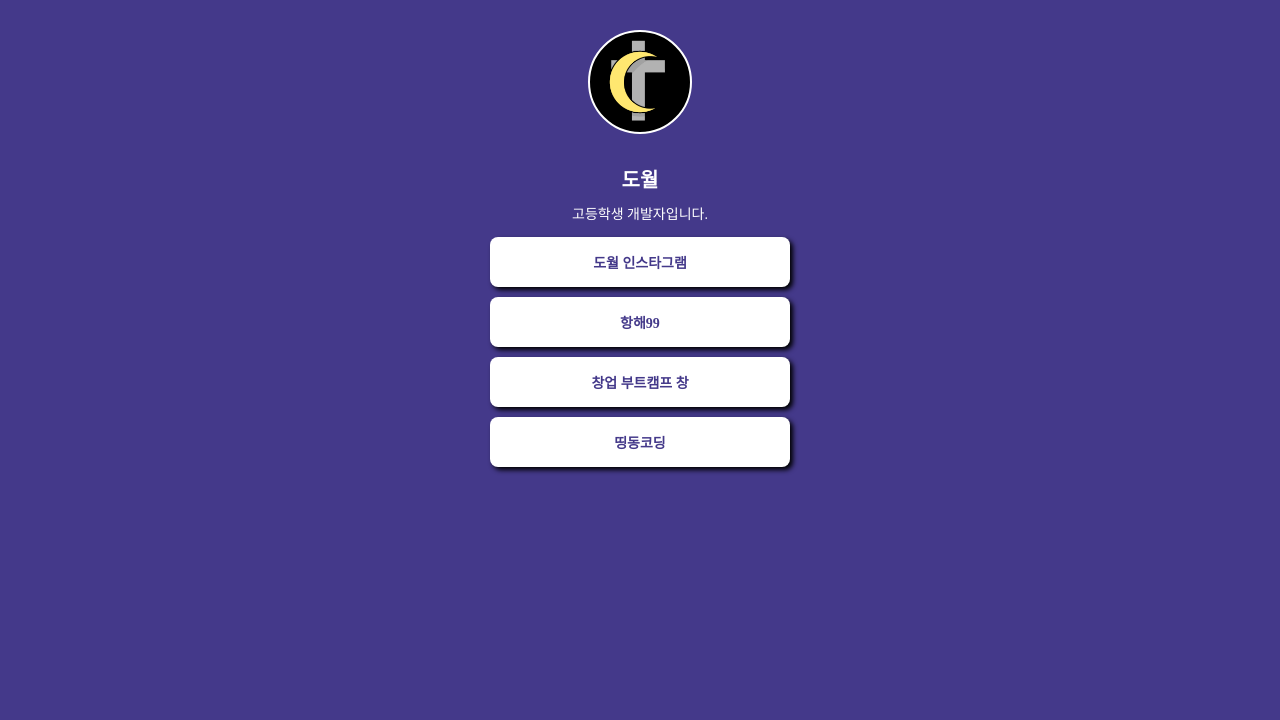
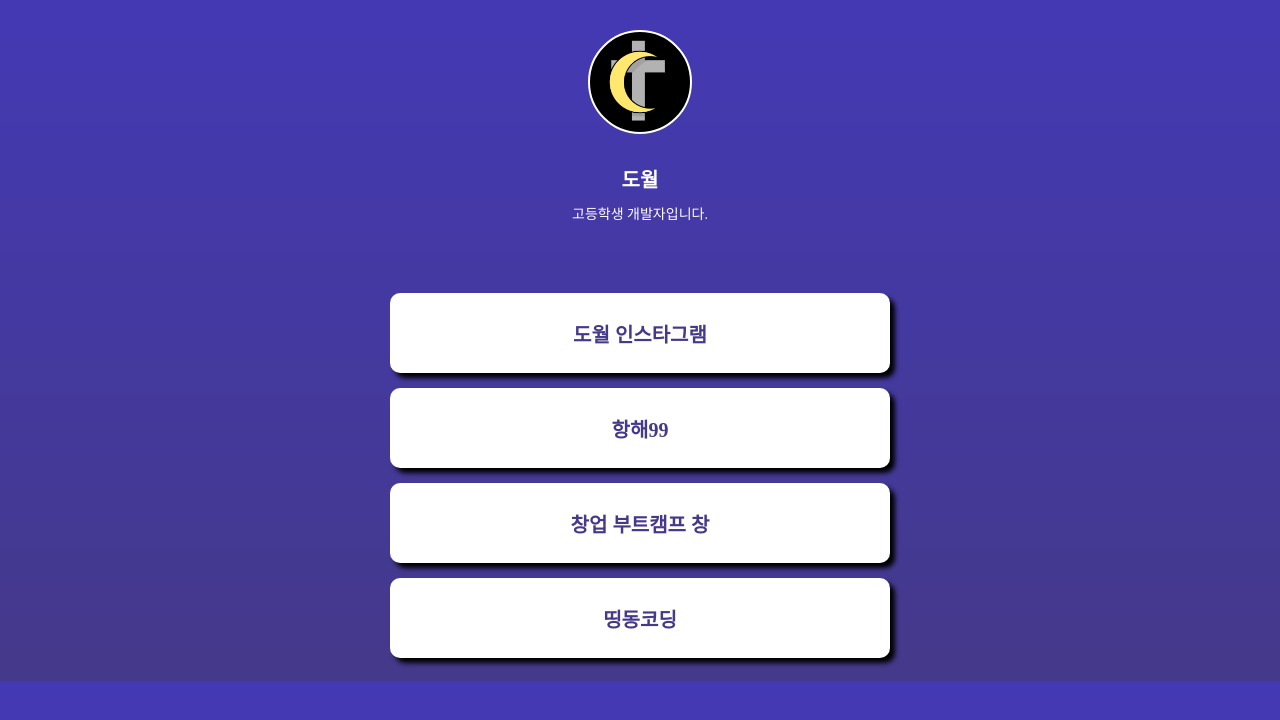
Before and after one commit to LucidDowall/portfolio, a plain HTML site: page index.html in a window 1280 px wide. Drawn offline with Linux system fonts and the light colour scheme; a web font is replaced by a local one.

Commit message:
Update index.html

```diff
--- a/index.html
+++ b/index.html
@@ -14,7 +14,8 @@
         * {
     font-family: "Pretendard",serif;}
         body {
-            background-color: #44398a;
+            background: linear-gradient(#4439B4, #44398a);
+            background-size: auto;
         }
         .profile {
             width: 100px;
@@ -38,7 +39,8 @@
             color: white;
             font-size: 14px;
 
-            margin-top: 0px
+            margin-top: 0px;
+            margin-bottom: 70px;
         }
         .wrap {
             width: 300px;
@@ -50,14 +52,14 @@
             align-items: center;
         }
         .wrap > a {
-            width: 300px;
-            height: 50px;
+            width: 500px;
+            height: 80px;
 
             background-color: white;
-            border-radius: 8px;
-            margin-bottom: 10px;
+            border-radius: 10px;
+            margin-bottom: 15px;
 
-            font-size: 14px;
+            font-size: 20px;
             font-weight: bold;
             color: #44398a;
 
@@ -67,11 +69,11 @@
             align-items: center;
             text-decoration: none;
 
-            box-shadow: 3px 3px 5px 0px black;
+            box-shadow: 5px 5px 5px 0px black;
         }
         .wrap > a:hover {
-            background-color: #f3f3f3;
-            font-size: 15px;
+            background-color: #f1f1f1;
+            font-size: 22px;
         }
     </style>
 </head>
```
